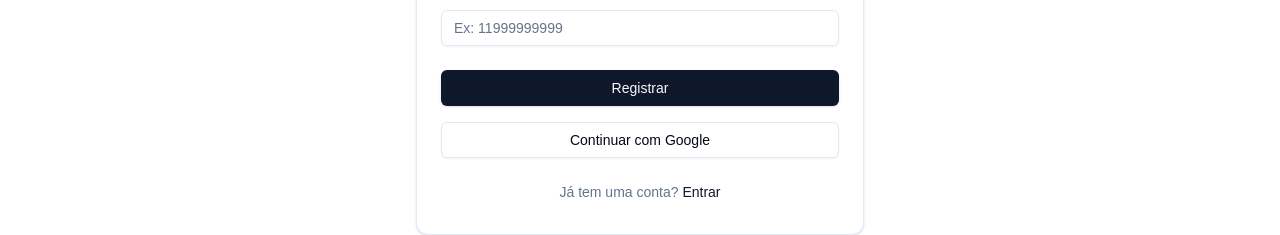
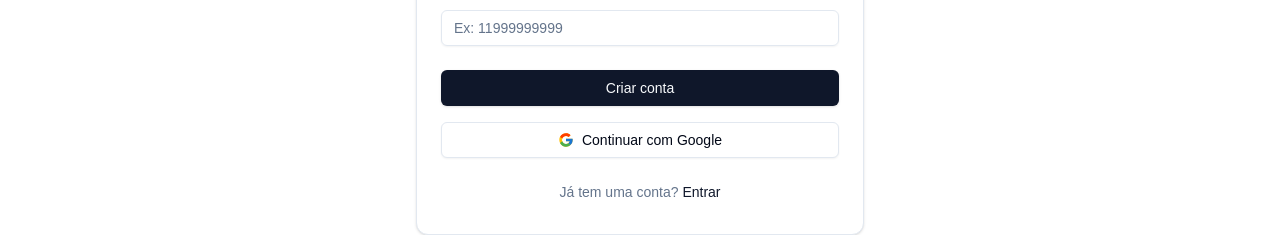
Before and after one commit to ricardogitalc/ui-next, a Next.js app: page /register in a window 1280 px wide. Shown: the part 518-753 px from the top of the page. Built offline with nearby package versions, Linux system fonts and the light colour scheme; no server answers.

Commit message:
ft: func

```diff
--- /dev/null
+++ b/components/auth/google-auth-button.tsx
@@ -0,0 +1,22 @@
+import { Button } from "@/components/ui/button";
+import { FcGoogle } from "react-icons/fc";
+import { authApi } from "@/lib/api/auth";
+
+interface GoogleAuthButtonProps {
+  disabled?: boolean;
+}
+
+export function GoogleAuthButton({ disabled }: GoogleAuthButtonProps) {
+  return (
+    <Button
+      type="button"
+      variant="outline"
+      className="w-full flex items-center"
+      onClick={() => authApi.googleAuth()}
+      disabled={disabled}
+    >
+      <FcGoogle />
+      Continuar com Google
+    </Button>
+  );
+}
--- a/components/auth/login-form.tsx
+++ b/components/auth/login-form.tsx
@@ -16,6 +16,8 @@ import { Alert, AlertDescription } from "../ui/alert";
 import { authApi } from "@/lib/api/auth";
 import { Loader2 } from "lucide-react";
 import { AuthLinks } from "./auth-links";
+import { FcGoogle } from "react-icons/fc";
+import { GoogleAuthButton } from "./google-auth-button";
 
 export function LoginForm() {
   const [loading, setLoading] = useState(false);
@@ -62,7 +64,7 @@ export function LoginForm() {
               placeholder="seu@email.com"
               onInvalid={(e) =>
                 (e.target as HTMLInputElement).setCustomValidity(
-                  "Por favor, digite seu email."
+                  "Por favor, insira um email válido."
                 )
               }
               onInput={(e) =>
@@ -93,15 +95,7 @@ export function LoginForm() {
               "Enviar link de acesso"
             )}
           </Button>
-          <Button
-            type="button"
-            variant="outline"
-            className="w-full"
-            onClick={() => authApi.googleAuth()}
-            disabled={loading}
-          >
-            Continuar com Google
-          </Button>
+          <GoogleAuthButton disabled={loading} />
           <AuthLinks type="login" />
         </CardFooter>
       </form>
--- a/components/auth/register-form.tsx
+++ b/components/auth/register-form.tsx
@@ -4,6 +4,7 @@ import { useState } from "react";
 import { Button } from "@/components/ui/button";
 import { Input } from "@/components/ui/input";
 import { Label } from "@/components/ui/label";
+import { Loader2 } from "lucide-react";
 import {
   Card,
   CardContent,
@@ -16,6 +17,7 @@ import { authApi } from "@/lib/api/auth";
 import { Alert, AlertDescription } from "../ui/alert";
 import { AuthLinks } from "./auth-links";
 import { AuthResponse } from "@/lib/api/auth/types";
+import { GoogleAuthButton } from "./google-auth-button";
 
 export function RegisterForm() {
   const [loading, setLoading] = useState(false);
@@ -156,17 +158,16 @@ export function RegisterForm() {
         </CardContent>
         <CardFooter className="flex flex-col gap-4">
           <Button className="w-full" type="submit" disabled={loading}>
-            {loading ? "Registrando..." : "Registrar"}
+            {loading ? (
+              <>
+                <Loader2 className="mr-2 h-4 w-4 animate-spin" />
+                Criando conta...
+              </>
+            ) : (
+              "Criar conta"
+            )}
           </Button>
-          <Button
-            type="button"
-            variant="outline"
-            className="w-full"
-            onClick={() => authApi.googleAuth()}
-            disabled={loading}
-          >
-            Continuar com Google
-          </Button>
+          <GoogleAuthButton disabled={loading} />
           <AuthLinks type="register" />
         </CardFooter>
       </form>
--- a/package.json
+++ b/package.json
@@ -52,6 +52,7 @@
     "react-day-picker": "^8.10.1",
     "react-dom": "^18",
     "react-hook-form": "^7.53.1",
+    "react-icons": "^5.3.0",
     "react-resizable-panels": "^2.1.6",
     "recharts": "^2.13.3",
     "sonner": "^1.7.0",
```
Also changed, not shown: 1 other file (tests, documents, lock files or other folders).
